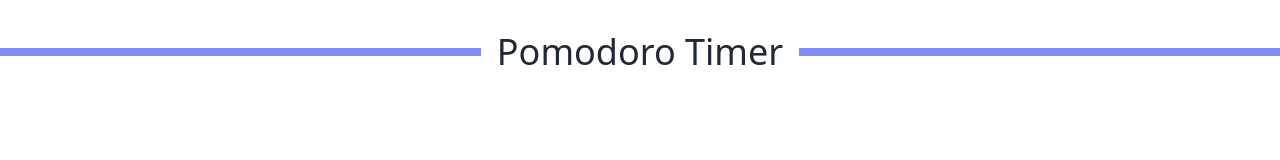
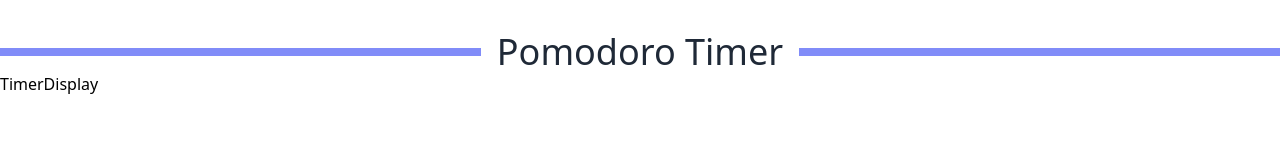
Before and after one commit to Marcelo-G21/Pomodoro-App, a React (Vite) app: page / in a window 1280 px wide. Shown: the top 160 px of the page. Built offline with nearby package versions, Linux system fonts and the light colour scheme.

Commit message:
feat: TimerDisplay imported in PomodoroTimer

```diff
--- a/src/PomodoroTimer.jsx
+++ b/src/PomodoroTimer.jsx
@@ -1,5 +1,8 @@
+import TimerDisplay from "./components/TimerDisplay";
+
 const PomodoroTimer = () => {
   return (
+   <div>
     <div className="title-container w-full mt-8">
       <div className="flex items-center justify-center w-full">
         <div className="flex-grow h-2 bg-indigo-400 md:h-2"></div>
@@ -9,6 +12,9 @@ const PomodoroTimer = () => {
         <div className="flex-grow h-2 bg-indigo-400 md:h-2"></div>
       </div>
     </div>
+    <TimerDisplay/>
+   </div>
+
   );
 };
 
```
